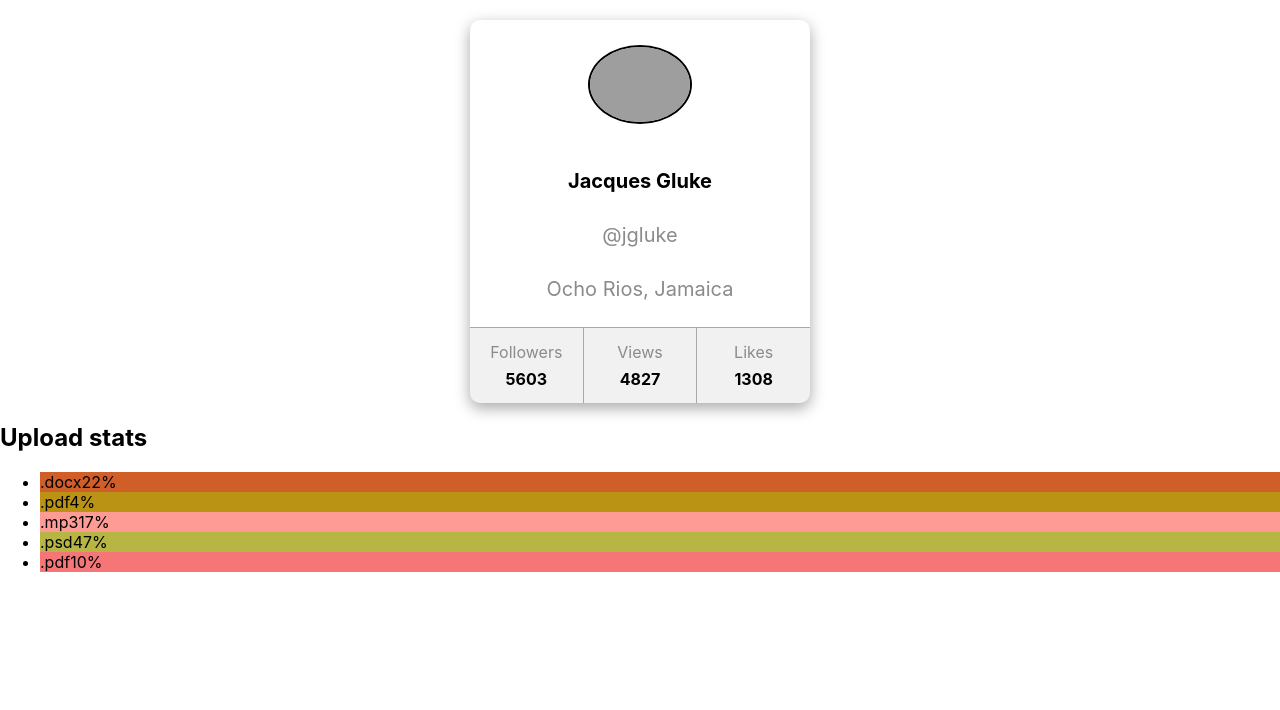
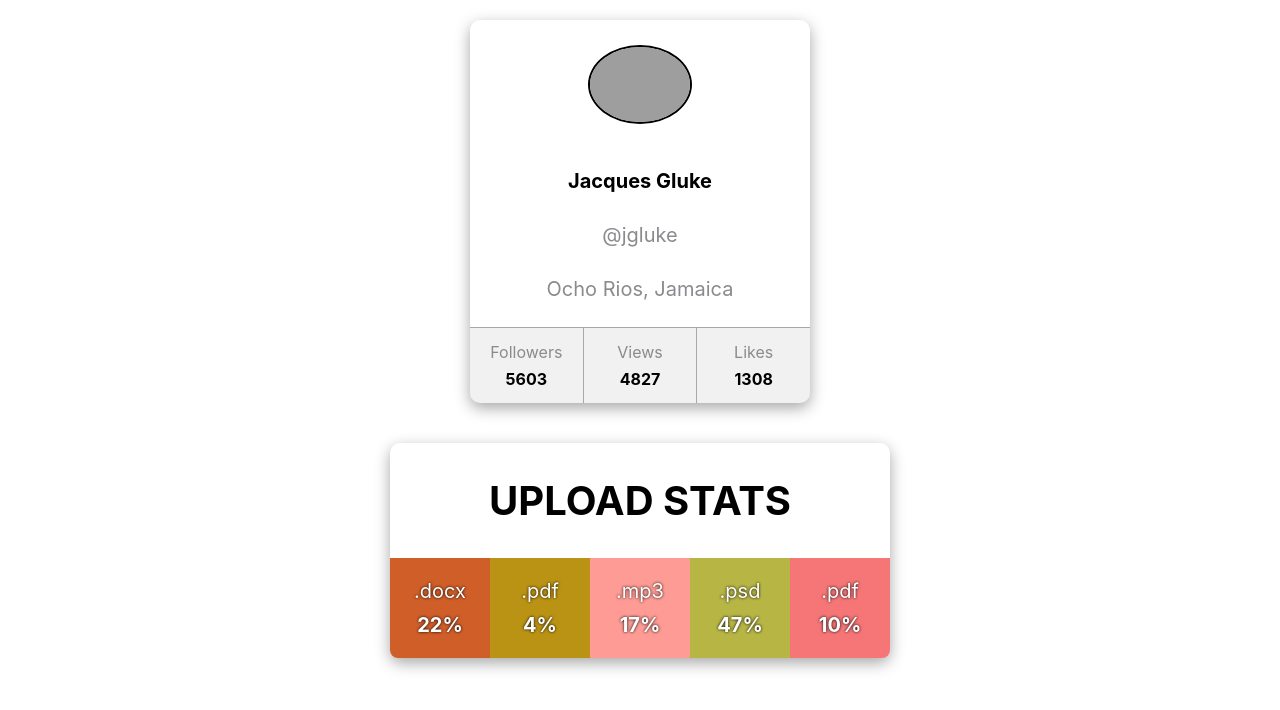
Before and after one commit to BartekJedliczka/goit-react-hw-01-components, a React (Create React App) app: page / in a window 1280 px wide. Shown: the top 710 px of the page. Built offline with nearby package versions, Linux system fonts and the light colour scheme; grey boxes are pictures that could not be loaded.

Commit message:
Update Statistics.module.css

```diff
--- a/src/components/statistics/Statistics.module.css
+++ b/src/components/statistics/Statistics.module.css
@@ -0,0 +1,50 @@
+.statistics {
+  display: flex;
+  flex-direction: column;
+  margin: 40px auto;
+  width: 500px;
+  box-shadow: rgba(0, 0, 0, 0.35) 0px 5px 15px;
+  border-radius: 10px;
+}
+
+.title {
+  text-align: center;
+  text-transform: uppercase;
+  font-size: 40px;
+}
+
+.statList {
+  display: grid;
+  grid-template-columns: repeat(5, 1fr);
+  list-style: none;
+  height: 100px;
+  width: 100%;
+  margin: 0;
+  padding: 0;
+  text-shadow: 0 0 3px #000;
+}
+
+.item {
+  display: flex;
+  flex-direction: column;
+  text-align: center;
+  justify-content: center;
+  color: #fff;
+  font-size: 20px;
+}
+
+.item:first-child {
+  border-radius: 0 0 0 0.5rem;
+}
+
+.item:last-child {
+  border-radius: 0 0 0.5rem;
+}
+
+.label {
+  padding-bottom: 10px;
+}
+
+.percentage {
+  font-weight: bold;
+}
```
